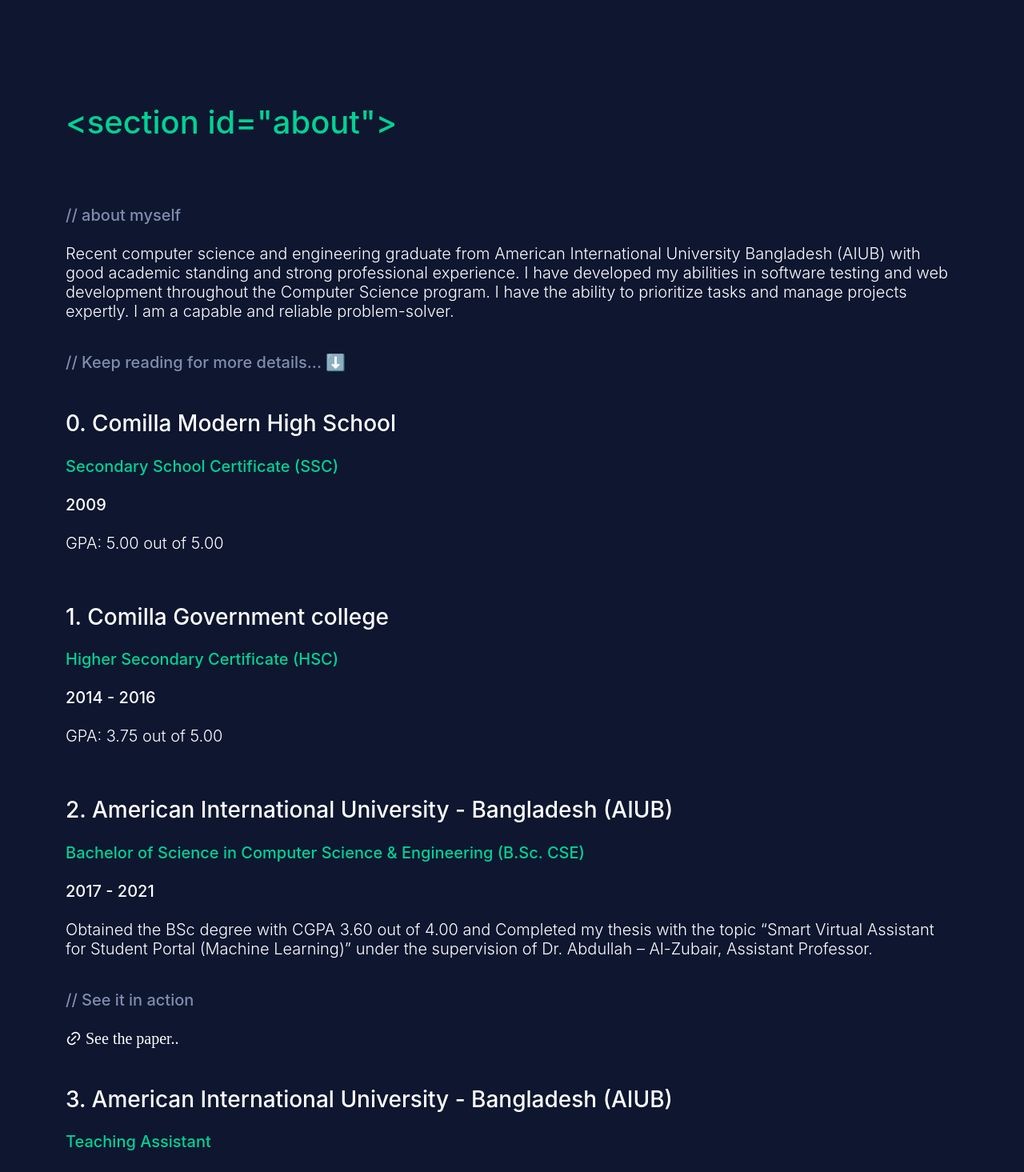
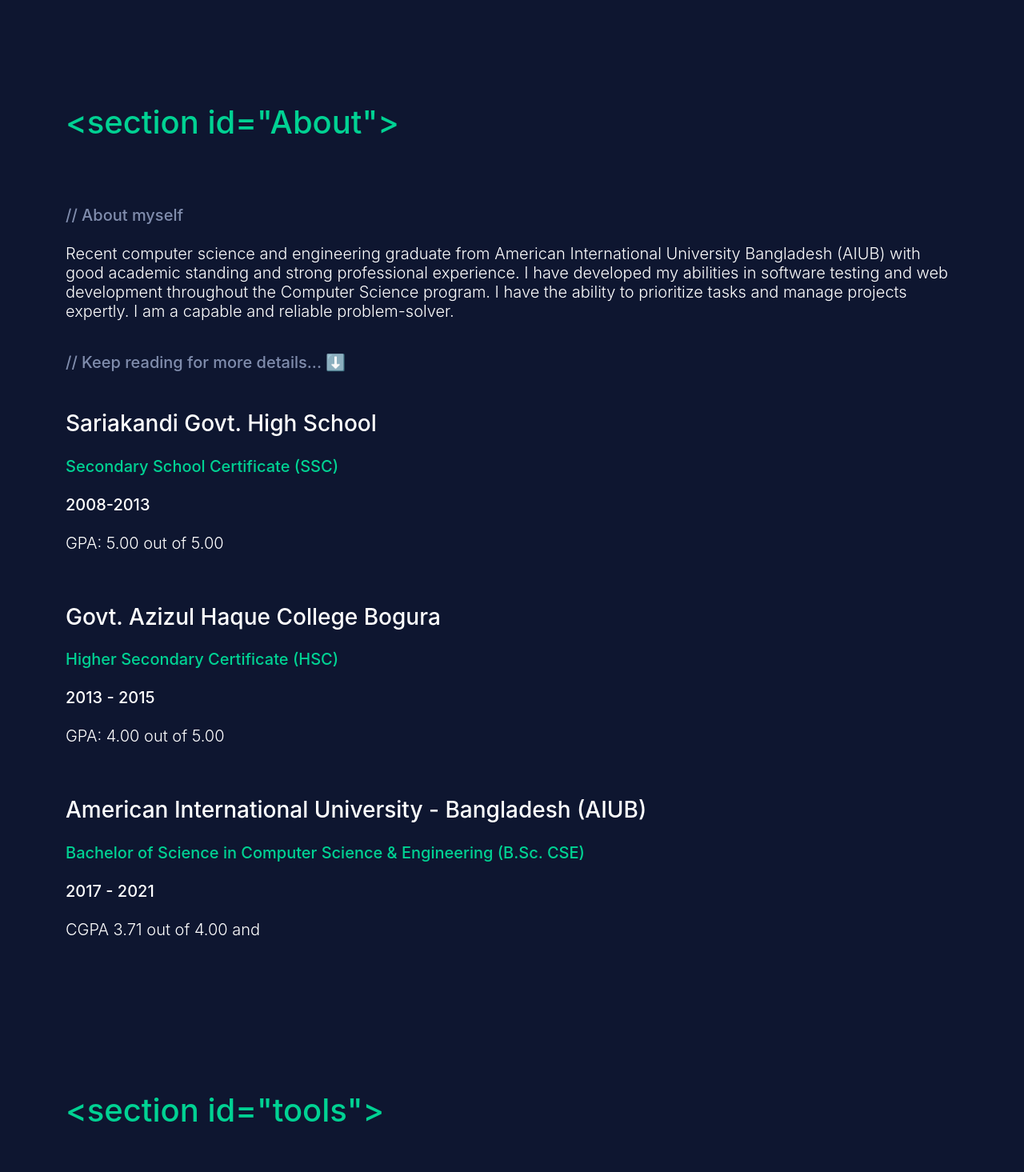
Before and after one commit to ahmedshakil29/nextjs-portfolio, a Next.js app: page / in a window 1280 px wide. Shown: the part 5900-7365 px from the top of the page at 80% size. Built offline with nearby package versions, Linux system fonts and the light colour scheme.

Commit message:
Update About.jsx

```diff
--- a/components/UI/About.jsx
+++ b/components/UI/About.jsx
@@ -15,13 +15,13 @@ import EndDiv from "./EndDiv";
 import Qualification from "./Qualification";
 
 const About = () => {
-  const myself ="// about myself";
-  const moredetails = "// Keep reading for more details... ⬇️";
+  const myself = "// About myself";
+  const moreDetails = "// Keep reading for more details... ⬇️";
   const Seeitinaction = "// See it in action";
   return (
     <section id="about">
       <Container>
-        <StartDiv title="about" type="section" />
+        <StartDiv title="About" type="section" />
         <Row>
           {/* <Col lg="6" className={`${classes.about__content}`}> */}
           {/* <SectionSubtitle subtitle="About me" /> */}
@@ -30,123 +30,46 @@ const About = () => {
           </h5>
           {/* <h3 className="mt-4">I&apos;m here</h3>
           <h3 className="mb-4">to help your next project</h3> */}
-          <h5 className={`${classes.about__self}`} >
-            Recent computer science and engineering graduate from American International University Bangladesh (AIUB) with good academic standing
-            and strong professional experience.
-            I have developed my abilities in software testing and web development throughout the Computer Science program.
-            I have the ability to prioritize tasks and manage projects expertly.
-            I am a capable and reliable problem-solver.
+          <h5 className={`${classes.about__self}`}>
+            Recent computer science and engineering graduate from American
+            International University Bangladesh (AIUB) with good academic
+            standing and strong professional experience. I have developed my
+            abilities in software testing and web development throughout the
+            Computer Science program. I have the ability to prioritize tasks and
+            manage projects expertly. I am a capable and reliable
+            problem-solver.
           </h5>
-
-          {/* <div className=" d-flex align-items-center gap-5">
-            <div>
-              <h6 className=" d-flex align-items-center gap-2 mt-3 fw-normal">
-                <span className={`${classes.about__icon}`}>
-                  <i className="ri-checkbox-circle-line"></i>
-                </span>
-                Problem Solving
-              </h6>
-
-              <h6 className=" d-flex align-items-center gap-2 mt-3 fw-normal">
-                <span className={`${classes.about__icon}`}>
-                  <i className="ri-checkbox-circle-line"></i>
-                </span>
-                Search A Lot
-              </h6>
-            </div>
-
-            <div>
-              <h6 className=" d-flex align-items-center gap-2 mt-3 fw-normal">
-                <span className={`${classes.about__icon}`}>
-                  <i className="ri-checkbox-circle-line"></i>
-                </span>
-                Creative Idea
-              </h6>
-
-              <h6 className=" d-flex align-items-center gap-2 mt-3 fw-normal">
-                <span className={`${classes.about__icon}`}>
-                  <i className="ri-checkbox-circle-line"></i>
-                </span>
-                High Quality
-              </h6>
-            </div>
-          </div> */}
-
-          <h5 className="mb-4" style={{ color: "#808dad" }}>{moredetails}</h5>
+          <h5 className="mb-4" style={{ color: "#808dad" }}>
+            {moreDetails}
+          </h5>
           <Qualification
-            institute="0. Comilla Modern High School"
+            institute="Sariakandi Govt. High School"
             degree="Secondary School Certificate (SSC)"
-            year="2009"
+            year="2008-2013"
             des="GPA: 5.00 out of 5.00"
           />
           <Qualification
-            institute="1. Comilla Government college"
+            institute="Govt. Azizul Haque College Bogura"
             degree="Higher Secondary Certificate (HSC)"
-            year="2014 - 2016"
-            des="GPA: 3.75 out of 5.00"
+            year="2013 - 2015"
+            des="GPA: 4.00 out of 5.00"
           />
           <Qualification
-            institute="2. American International University - Bangladesh (AIUB)"
+            institute="American International University - Bangladesh (AIUB)"
             degree="Bachelor of Science in Computer Science & Engineering (B.Sc. CSE)"
             year="2017 - 2021"
-            des="Obtained the BSc degree with CGPA 3.60 out of 4.00 and
-            Completed my thesis with the topic “Smart Virtual Assistant for Student Portal (Machine Learning)”
-            under the supervision of Dr. Abdullah – Al-Zubair, Assistant Professor."
-          />
-          <h5 className="mb-4" style={{ color: "#808dad" }}>{Seeitinaction}</h5>
-          <Link className={`${classes.about__link}`} href="https://drive.google.com/file/d/1c6GrAfrnMsSTgXtESszRmzy5lIff1JWr/view?usp=share_link" target="_blank">
-            <h5 className="mb-4 ri-link"> See the paper..</h5>
-          </Link>
-
-          <Qualification
-            institute="3. American International University - Bangladesh (AIUB)"
-            degree="Teaching Assistant"
-            year="2021"
-            des="My work is to Assist the students with their lab tasks and Assist the course teacher in preparing course materials."
+            des=" CGPA 3.71 out of 4.00 and "
           />
 
-          <div className="mt-5">
+          {/* <div className="mt-5">
             <button className="primary__btn">
-              <Link href="/#portfolio" scroll={false}>My Portfolio</Link>
+              <Link href="/#portfolio" scroll={false}>
+                My Portfolio
+              </Link>
             </button>
-          </div>
-          {/* </Col> */}
-
-          {/* <Col lg="6">
-            <div
-              className={`${classes.about__img__gallery} d-flex gap-4`}
-            >
-              <div className=" d-flex flex-column mb-3">
-                <div
-                  className={`${classes.about__img} ${classes.about__img__box}`}
-                >
-                  <Image src={img01} alt="about-img" />
-                </div>
-
-                <div
-                  className={`${classes.about__img} ${classes.about__img__box}`}
-                >
-                  <Image src={img02} alt="about-img" />
-                </div>
-              </div>
-
-              <div className=" d-flex flex-column mb-3">
-                <div
-                  className={`${classes.about__img} ${classes.about__img__box}`}
-                >
-                  <Image src={img03} alt="about-img" />
-                </div>
-
-                <div
-                  className={`${classes.about__img} ${classes.about__img__box}`}
-                >
-                  <Image src={img04} alt="about-img" />
-                </div>
-              </div>
-            </div>
-          </Col> */}
+          </div> */}
         </Row>
-        <EndDiv type="section" />
+        {/* <EndDiv type="section" /> */}
       </Container>
     </section>
   );
```
